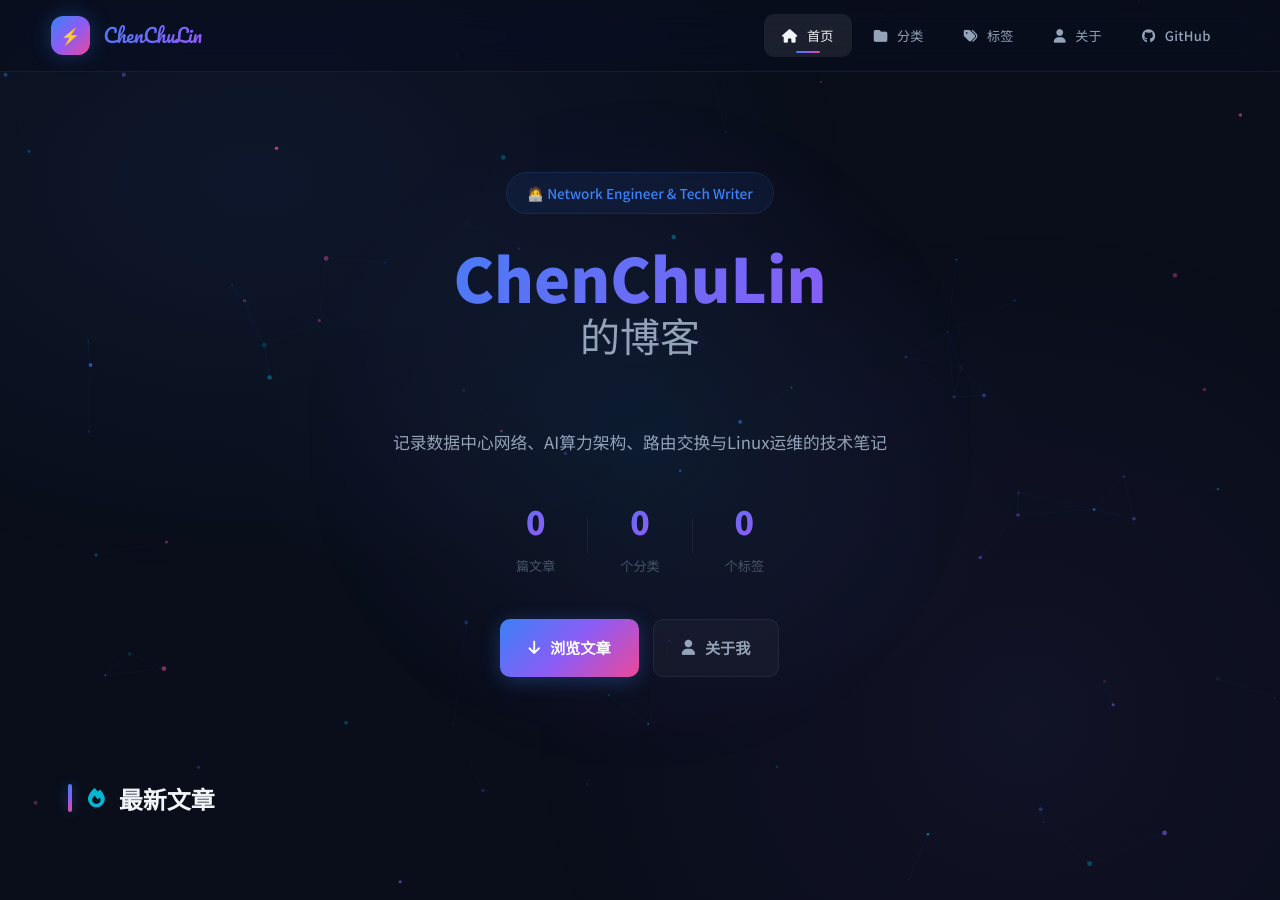
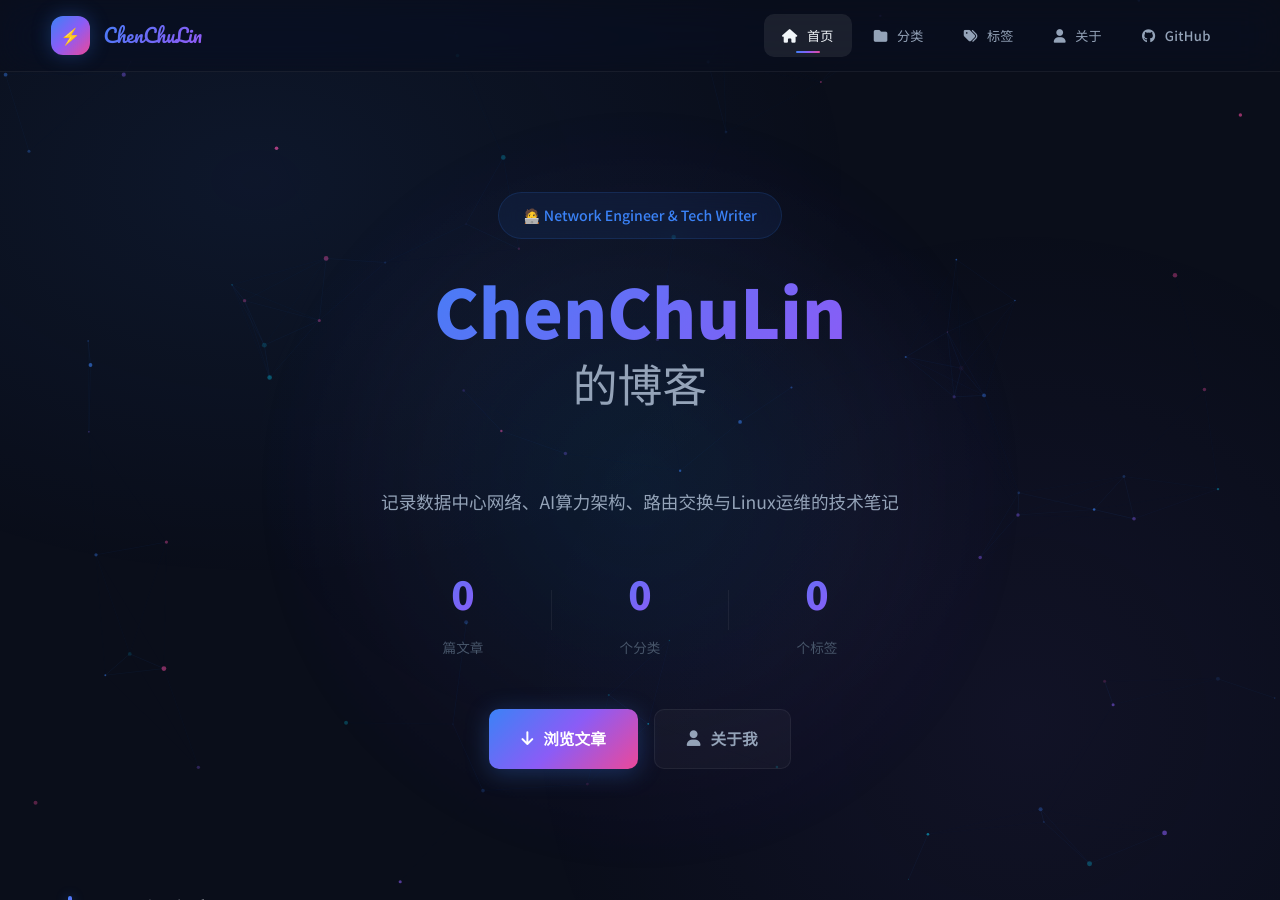
Before and after one commit to cxy-yao/blog, a Jekyll site: the page built from index.md, in a window 1280 px wide and 900 px high. Built offline with Jekyll 4.4.1, drawn with Linux system fonts in a browser that asks for light colours.

Commit message:
update: 博客布局优化

```diff
--- a/_layouts/home.html
+++ b/_layouts/home.html
@@ -41,25 +41,26 @@ layout: default
 <style>
 /* ─── Hero Section ─── */
 .hero {
-    text-align: center; padding: 60px 0 80px; position: relative;
-    min-height: 55vh; display: flex; align-items: center; justify-content: center;
+    text-align: center; padding: 80px 0 100px; position: relative;
+    min-height: 60vh; display: flex; align-items: center; justify-content: center;
 }
 .hero-bg-glow {
     position: absolute; top: 50%; left: 50%; transform: translate(-50%, -50%);
-    width: 600px; height: 600px; border-radius: 50%; pointer-events: none;
-    background: radial-gradient(circle, rgba(59,130,246,0.08) 0%, rgba(139,92,246,0.04) 40%, transparent 70%);
+    width: 700px; height: 700px; border-radius: 50%; pointer-events: none;
+    background: radial-gradient(circle, rgba(59,130,246,0.1) 0%, rgba(139,92,246,0.05) 40%, transparent 70%);
     animation: hero-pulse 6s ease-in-out infinite alternate;
 }
-.hero-content { position: relative; z-index: 1; max-width: 700px; }
+.hero-content { position: relative; z-index: 1; max-width: 800px; }
 .hero-badge {
-    display: inline-block; padding: 8px 20px; border-radius: 24px;
+    display: inline-block; padding: 10px 24px; border-radius: 24px;
     background: rgba(59,130,246,0.08); border: 1px solid rgba(59,130,246,0.15);
-    color: var(--accent-blue); font-size: 0.85rem; font-weight: 500;
-    margin-bottom: 28px; backdrop-filter: blur(10px);
+    color: var(--accent-blue); font-size: 0.88rem; font-weight: 500;
+    margin-bottom: 32px; backdrop-filter: blur(10px);
     animation: fade-in-up 0.6s ease forwards;
 }
 .hero-title {
-    font-size: 3.8rem; font-weight: 900; line-height: 1.15; margin-bottom: 20px;
+    font-size: clamp(2.5rem, 6vw, 4.2rem); font-weight: 900; line-height: 1.15;
+    margin-bottom: 24px;
     animation: fade-in-up 0.6s ease 0.1s forwards; opacity: 0;
 }
 .hero-title-line {
@@ -69,12 +70,12 @@ layout: default
     background-clip: text; animation: gradient-shift 6s ease infinite;
 }
 .hero-title-sub {
-    display: block; font-size: 2.5rem; font-weight: 300; color: var(--text-secondary);
-    -webkit-text-fill-color: var(--text-secondary);
+    display: block; font-size: clamp(1.5rem, 3.5vw, 2.8rem); font-weight: 300; color: var(--text-secondary);
+    -webkit-text-fill-color: var(--text-secondary); margin-top: 8px;
 }
 .hero-typing {
-    font-family: var(--font-mono); font-size: 1.1rem; color: var(--accent-cyan);
-    margin-bottom: 20px; height: 1.6em; display: flex; align-items: center; justify-content: center;
+    font-family: var(--font-mono); font-size: clamp(0.95rem, 1.3vw, 1.15rem); color: var(--accent-cyan);
+    margin-bottom: 24px; height: 1.8em; display: flex; align-items: center; justify-content: center;
     animation: fade-in-up 0.6s ease 0.2s forwards; opacity: 0;
 }
 .typing-cursor {
@@ -83,38 +84,39 @@ layout: default
 }
 @keyframes blink { 0%, 100% { opacity: 1; } 50% { opacity: 0; } }
 .hero-desc {
-    color: var(--text-secondary); font-size: 1.05rem; line-height: 1.8;
-    margin-bottom: 36px; max-width: 520px; margin-left: auto; margin-right: auto;
+    color: var(--text-secondary); font-size: clamp(0.95rem, 1.5vw, 1.1rem); line-height: 1.85;
+    margin-bottom: 40px; max-width: 580px; margin-left: auto; margin-right: auto;
     animation: fade-in-up 0.6s ease 0.3s forwards; opacity: 0;
 }
 .hero-stats {
-    display: flex; align-items: center; justify-content: center; gap: 32px;
-    margin-bottom: 40px; animation: fade-in-up 0.6s ease 0.4s forwards; opacity: 0;
+    display: flex; align-items: center; justify-content: center; gap: clamp(24px, 4vw, 48px);
+    margin-bottom: 48px; animation: fade-in-up 0.6s ease 0.4s forwards; opacity: 0;
 }
-.stat-item { text-align: center; }
+.stat-item { text-align: center; min-width: 80px; }
 .stat-num {
-    display: block; font-size: 2rem; font-weight: 800;
+    display: block; font-size: clamp(1.8rem, 3vw, 2.4rem); font-weight: 800;
     background: var(--gradient-main); background-size: 200% 200%;
     -webkit-background-clip: text; -webkit-text-fill-color: transparent;
     background-clip: text; animation: gradient-shift 6s ease infinite;
+    margin-bottom: 4px;
 }
-.stat-label { font-size: 0.82rem; color: var(--text-muted); font-weight: 500; }
-.stat-divider { width: 1px; height: 36px; background: var(--glass-border); }
+.stat-label { font-size: 0.85rem; color: var(--text-muted); font-weight: 500; }
+.stat-divider { width: 1px; height: 40px; background: var(--glass-border); }
 .hero-actions {
-    display: flex; gap: 14px; justify-content: center;
+    display: flex; gap: 16px; justify-content: center;
     animation: fade-in-up 0.6s ease 0.5s forwards; opacity: 0;
 }
 .btn-primary, .btn-secondary {
-    display: inline-flex; align-items: center; gap: 10px; padding: 14px 28px;
-    border-radius: var(--radius-sm); font-weight: 600; font-size: 0.95rem;
+    display: inline-flex; align-items: center; gap: 10px; padding: 15px 32px;
+    border-radius: var(--radius-sm); font-weight: 600; font-size: 0.98rem;
     text-decoration: none !important; transition: var(--transition); cursor: pointer;
 }
 .btn-primary {
     background: var(--gradient-main); color: #fff !important;
-    box-shadow: 0 4px 20px rgba(59,130,246,0.3);
+    box-shadow: 0 4px 24px rgba(59,130,246,0.3);
 }
 .btn-primary:hover {
-    transform: translateY(-2px); box-shadow: 0 8px 30px rgba(59,130,246,0.4);
+    transform: translateY(-2px); box-shadow: 0 8px 32px rgba(59,130,246,0.4);
     color: #fff !important;
 }
 .btn-secondary {
@@ -127,7 +129,7 @@ layout: default
 }
 @keyframes hero-pulse {
     0% { transform: translate(-50%, -50%) scale(1); opacity: 0.5; }
-    100% { transform: translate(-50%, -50%) scale(1.2); opacity: 0.8; }
+    100% { transform: translate(-50%, -50%) scale(1.15); opacity: 0.8; }
 }
 
 /* ─── Posts Grid ─── */
```
